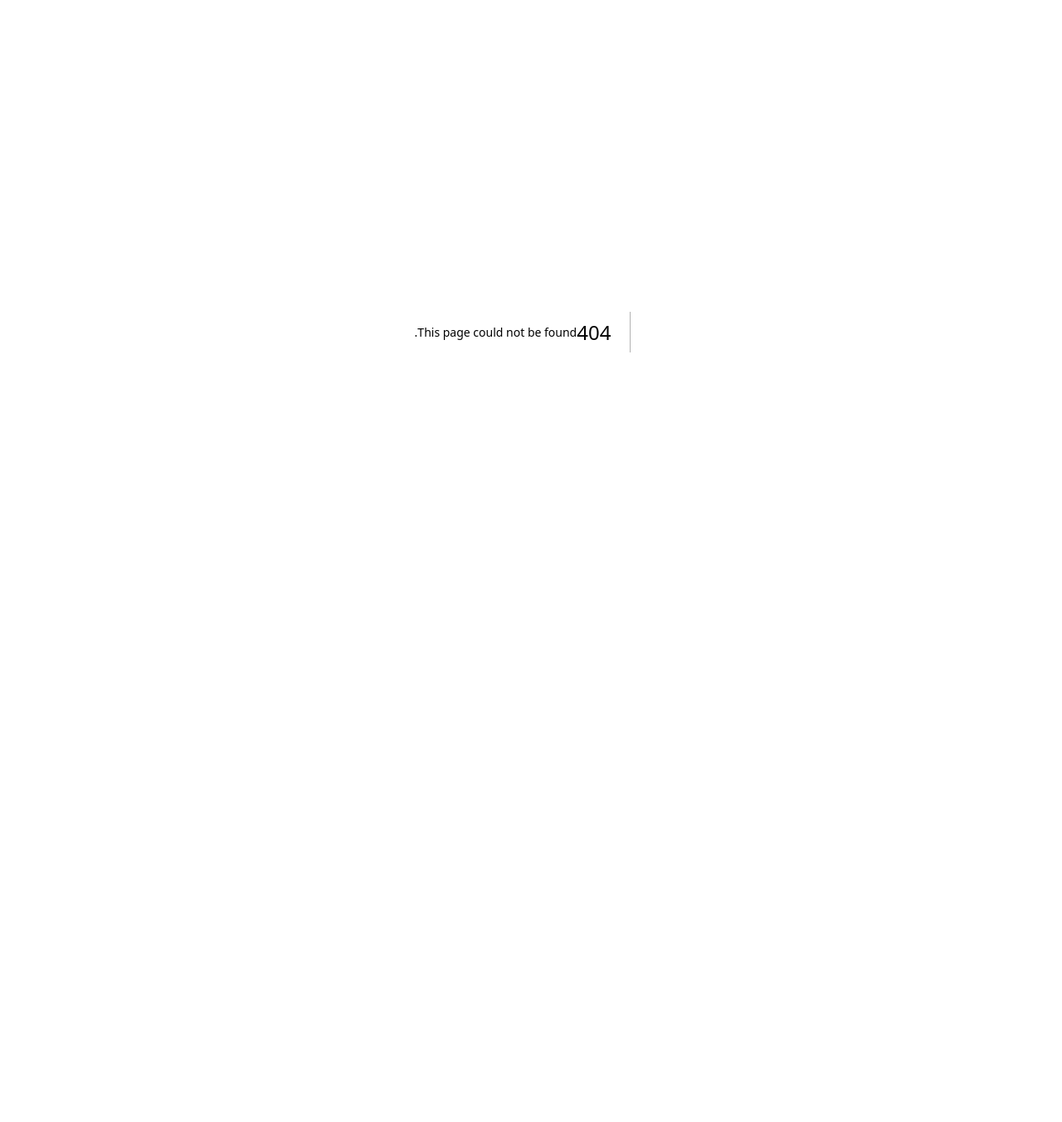
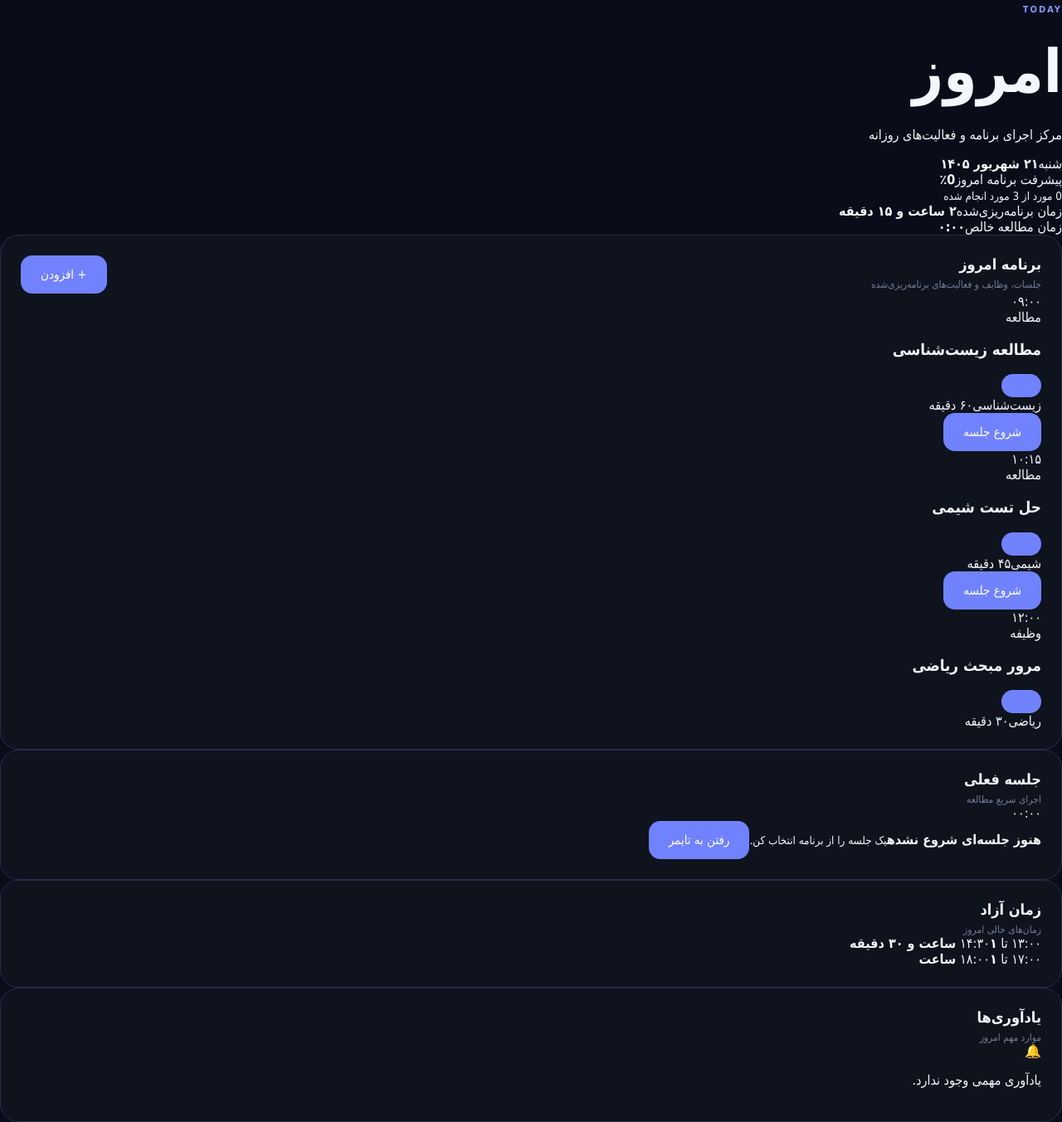
Before and after one commit to amiraliabotorabi6-png/study-manager, a Next.js app: page /today in a window 1280 px wide. Before the commit this address had no page. Shown: the whole page at 83% size. Before the commit the page ends 800 px from the top, so only its background shows below. Built offline with nearby package versions, Linux system fonts and the light colour scheme.

Commit message:
Create page.tsx

```diff
--- /dev/null
+++ b/app/today/page.tsx
@@ -0,0 +1,228 @@
+"use client";
+
+import { useState } from "react";
+
+type PlanItem = {
+  id: number;
+  time: string;
+  title: string;
+  subject: string;
+  duration: string;
+  type: "study" | "task" | "exam" | "activity";
+  done: boolean;
+};
+
+const initialItems: PlanItem[] = [
+  {
+    id: 1,
+    time: "۰۹:۰۰",
+    title: "مطالعه زیست‌شناسی",
+    subject: "زیست‌شناسی",
+    duration: "۶۰ دقیقه",
+    type: "study",
+    done: false,
+  },
+  {
+    id: 2,
+    time: "۱۰:۱۵",
+    title: "حل تست شیمی",
+    subject: "شیمی",
+    duration: "۴۵ دقیقه",
+    type: "study",
+    done: false,
+  },
+  {
+    id: 3,
+    time: "۱۲:۰۰",
+    title: "مرور مبحث ریاضی",
+    subject: "ریاضی",
+    duration: "۳۰ دقیقه",
+    type: "task",
+    done: false,
+  },
+];
+
+export default function TodayPage() {
+  const [items, setItems] = useState<PlanItem[]>(initialItems);
+
+  const completed = items.filter((item) => item.done).length;
+  const progress = items.length
+    ? Math.round((completed / items.length) * 100)
+    : 0;
+
+  function toggleItem(id: number) {
+    setItems((current) =>
+      current.map((item) =>
+        item.id === id ? { ...item, done: !item.done } : item
+      )
+    );
+  }
+
+  function typeLabel(type: PlanItem["type"]) {
+    if (type === "study") return "مطالعه";
+    if (type === "task") return "وظیفه";
+    if (type === "exam") return "آزمون";
+    return "فعالیت";
+  }
+
+  return (
+    <main className="today-page">
+      <header className="today-header">
+        <div>
+          <span className="dashboard-label">TODAY</span>
+          <h1>امروز</h1>
+          <p>مرکز اجرای برنامه و فعالیت‌های روزانه</p>
+        </div>
+
+        <div className="today-date">
+          <span>شنبه</span>
+          <strong>۲۱ شهریور ۱۴۰۵</strong>
+        </div>
+      </header>
+
+      <section className="today-summary">
+        <div className="today-summary-main">
+          <div>
+            <span>پیشرفت برنامه امروز</span>
+            <strong>{progress}٪</strong>
+          </div>
+
+          <div className="today-progress">
+            <div style={{ width: `${progress}%` }} />
+          </div>
+
+          <small>
+            {completed} مورد از {items.length} مورد انجام شده
+          </small>
+        </div>
+
+        <div className="today-stat">
+          <span>زمان برنامه‌ریزی‌شده</span>
+          <strong>۲ ساعت و ۱۵ دقیقه</strong>
+        </div>
+
+        <div className="today-stat">
+          <span>زمان مطالعه خالص</span>
+          <strong>۰:۰۰</strong>
+        </div>
+      </section>
+
+      <section className="today-layout">
+        <div className="today-plan panel">
+          <div className="panel-header">
+            <div>
+              <h2>برنامه امروز</h2>
+              <p>جلسات، وظایف و فعالیت‌های برنامه‌ریزی‌شده</p>
+            </div>
+
+            <button className="small-button">+ افزودن</button>
+          </div>
+
+          <div className="timeline">
+            {items.map((item) => (
+              <div
+                key={item.id}
+                className={`timeline-item ${item.done ? "completed" : ""}`}
+              >
+                <div className="timeline-time">{item.time}</div>
+
+                <div className="timeline-line">
+                  <span />
+                </div>
+
+                <div className="plan-card">
+                  <div className="plan-card-top">
+                    <div>
+                      <span className="plan-type">
+                        {typeLabel(item.type)}
+                      </span>
+                      <h3>{item.title}</h3>
+                    </div>
+
+                    <button
+                      className={`check-button ${
+                        item.done ? "checked" : ""
+                      }`}
+                      onClick={() => toggleItem(item.id)}
+                      aria-label="تغییر وضعیت"
+                    >
+                      {item.done ? "✓" : ""}
+                    </button>
+                  </div>
+
+                  <div className="plan-card-info">
+                    <span>{item.subject}</span>
+                    <span>{item.duration}</span>
+                  </div>
+
+                  {!item.done && item.type === "study" && (
+                    <button className="start-session">
+                      شروع جلسه
+                    </button>
+                  )}
+                </div>
+              </div>
+            ))}
+          </div>
+        </div>
+
+        <aside className="today-sidebar">
+          <div className="panel">
+            <div className="panel-header">
+              <div>
+                <h2>جلسه فعلی</h2>
+                <p>اجرای سریع مطالعه</p>
+              </div>
+            </div>
+
+            <div className="current-session">
+              <div className="session-circle">
+                <span>۰۰:۰۰</span>
+              </div>
+
+              <strong>هنوز جلسه‌ای شروع نشده</strong>
+              <small>یک جلسه را از برنامه انتخاب کن.</small>
+
+              <button>رفتن به تایمر</button>
+            </div>
+          </div>
+
+          <div className="panel free-time-panel">
+            <div className="panel-header">
+              <div>
+                <h2>زمان آزاد</h2>
+                <p>زمان‌های خالی امروز</p>
+              </div>
+            </div>
+
+            <div className="free-time">
+              <div>
+                <span>۱۳:۰۰ تا ۱۴:۳۰</span>
+                <strong>۱ ساعت و ۳۰ دقیقه</strong>
+              </div>
+
+              <div>
+                <span>۱۷:۰۰ تا ۱۸:۰۰</span>
+                <strong>۱ ساعت</strong>
+              </div>
+            </div>
+          </div>
+
+          <div className="panel">
+            <div className="panel-header">
+              <div>
+                <h2>یادآوری‌ها</h2>
+                <p>موارد مهم امروز</p>
+              </div>
+            </div>
+
+            <div className="reminder-empty">
+              <span>🔔</span>
+              <p>یادآوری مهمی وجود ندارد.</p>
+            </div>
+          </div>
+        </aside>
+      </section>
+    </main>
+  );
+}
```
